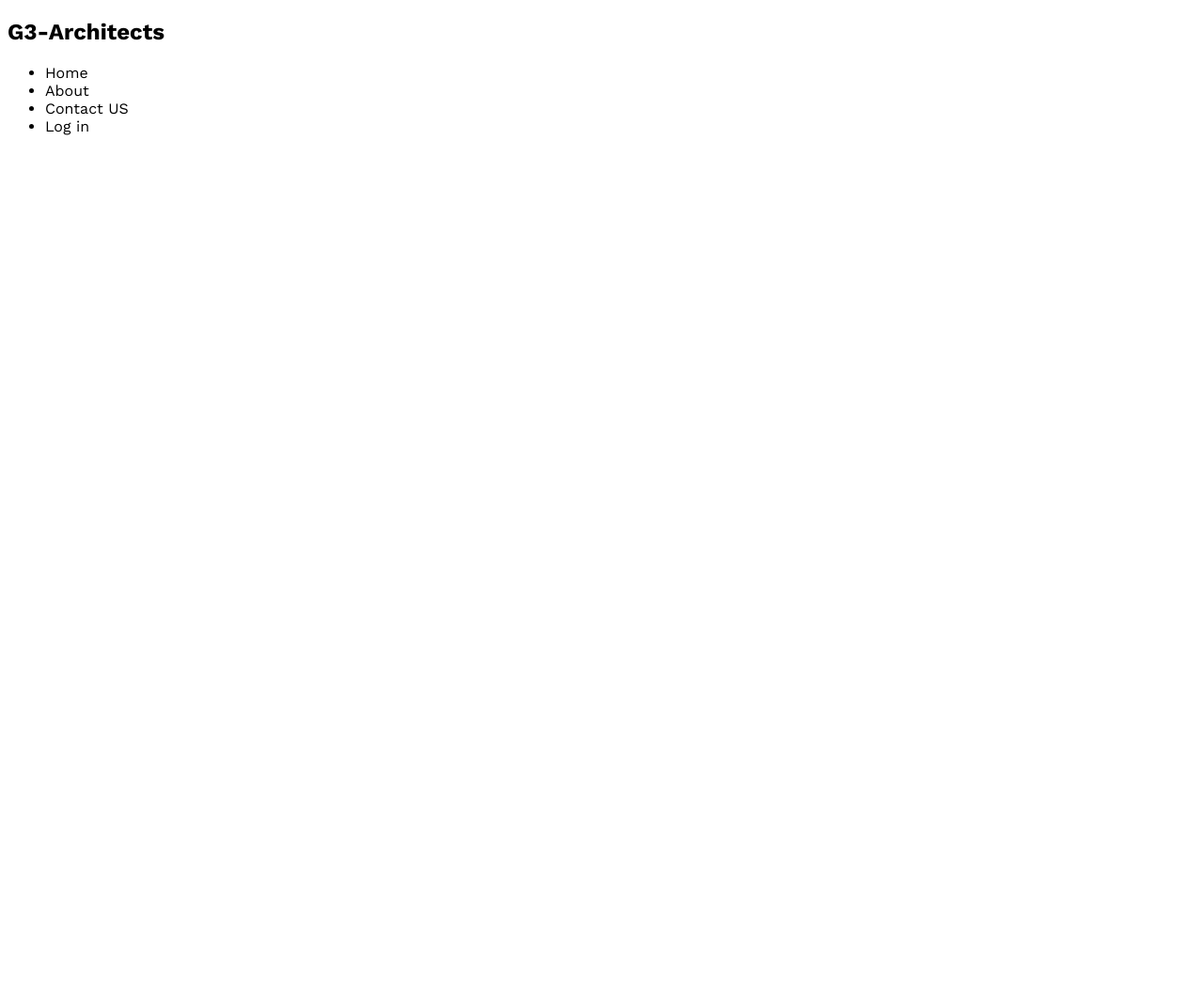
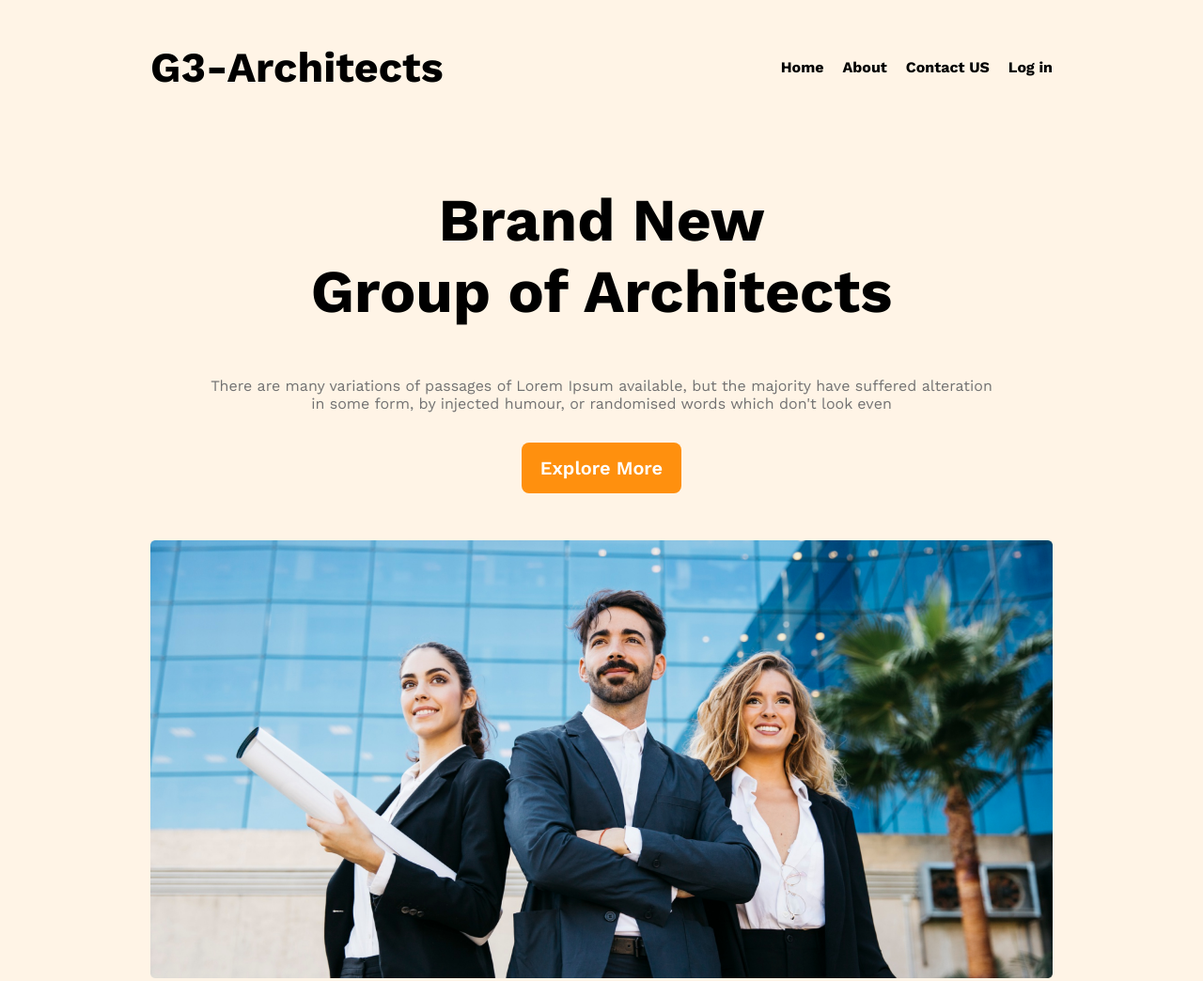
Before and after one commit to AbdullahRifat/g3-architect-website, a plain HTML site: page index.html in a window 1280 px wide. Shown: the whole page at 94% size. Before the commit the page ends 800 px from the top, so only its background shows below. Drawn offline with nearby package versions, Linux system fonts and the light colour scheme.

Commit message:
done with the header section

```diff
--- a/index.html
+++ b/index.html
@@ -10,15 +10,25 @@
 <body>
      <header>
             <nav>
-                <h1>G3-Architects</h1>
+                <h3 >G3-Architects</h3>
                 <ul>
                     <li>Home</li>
                     <li>About</li>
                     <li>Contact US</li>
                     <li>Log in</li>
                 </ul>
+            </nav>
+            <section class="banner-sec">
+                <div class="banner-content">
+                    <h1>Brand New <br>
+                        Group of Architects
+                        </h1>
+                        <p class="banner-content-details">There are many variations of passages of Lorem Ipsum available, but the majority have suffered alteration in some form, by injected humour, or randomised words which don't look even</p>
+                </div>
 
-            </nav>
+                <button class="btn-primary">Explore More</button>
+                <img class="banner-img" src="./images/banner.png" alt="">
+            </section>
      </header>
 
      <main>
--- a/styles/architect.css
+++ b/styles/architect.css
@@ -4,3 +4,70 @@
   *{
     font-family: 'Work Sans', sans-serif;
   }
+  body{
+    margin: 0;
+  }
+
+  .btn-primary{
+   color: #FFF;
+    text-align: center;
+    font-family: Work Sans;
+    font-size: 20px;
+    font-style: normal;
+    font-weight: 600;
+    line-height: normal;
+    border-radius: 8px;
+    background: #FF900E;;
+    border: none;
+    padding: 15px 20px;
+  }
+  header{
+    background: rgba(255, 144, 14, 0.10);
+    padding: 0  160px;
+  }
+
+  nav h3{
+    font-size: 2.8rem;
+    font-weight: 700;
+  }
+
+  nav{
+    display: flex;
+    font-weight: 700;
+    justify-content: space-between;
+    align-items: center;
+
+
+  }
+
+  nav ul {
+    display: flex;
+  }
+
+  nav ul li{
+    list-style: none;
+    margin-left: 20px;
+  }
+
+  /* bannner */
+  .banner-sec{
+
+    text-align: center;
+    width: auto;
+  }
+  .banner-sec h1{
+    font-size: 4rem;
+  }
+  .banner-content{
+    width: 65vw;
+    margin:0 auto;
+    margin-bottom: 0;
+  }
+  .banner-sec img{
+    margin: 50px auto;
+    width: 100%;
+  }
+  .banner-content-details{
+    color: #727272;
+    margin-bottom: 32px;
+  }
```
